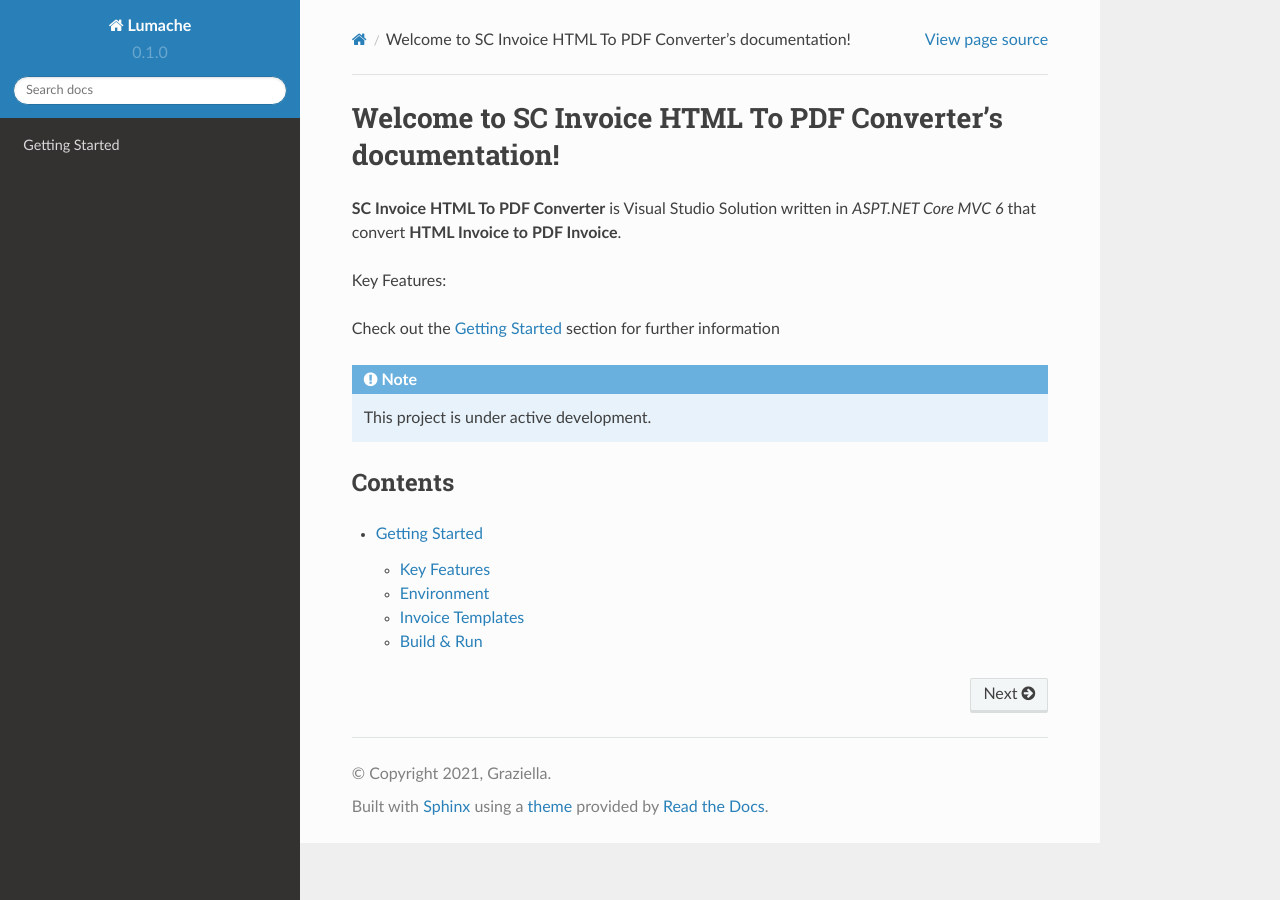
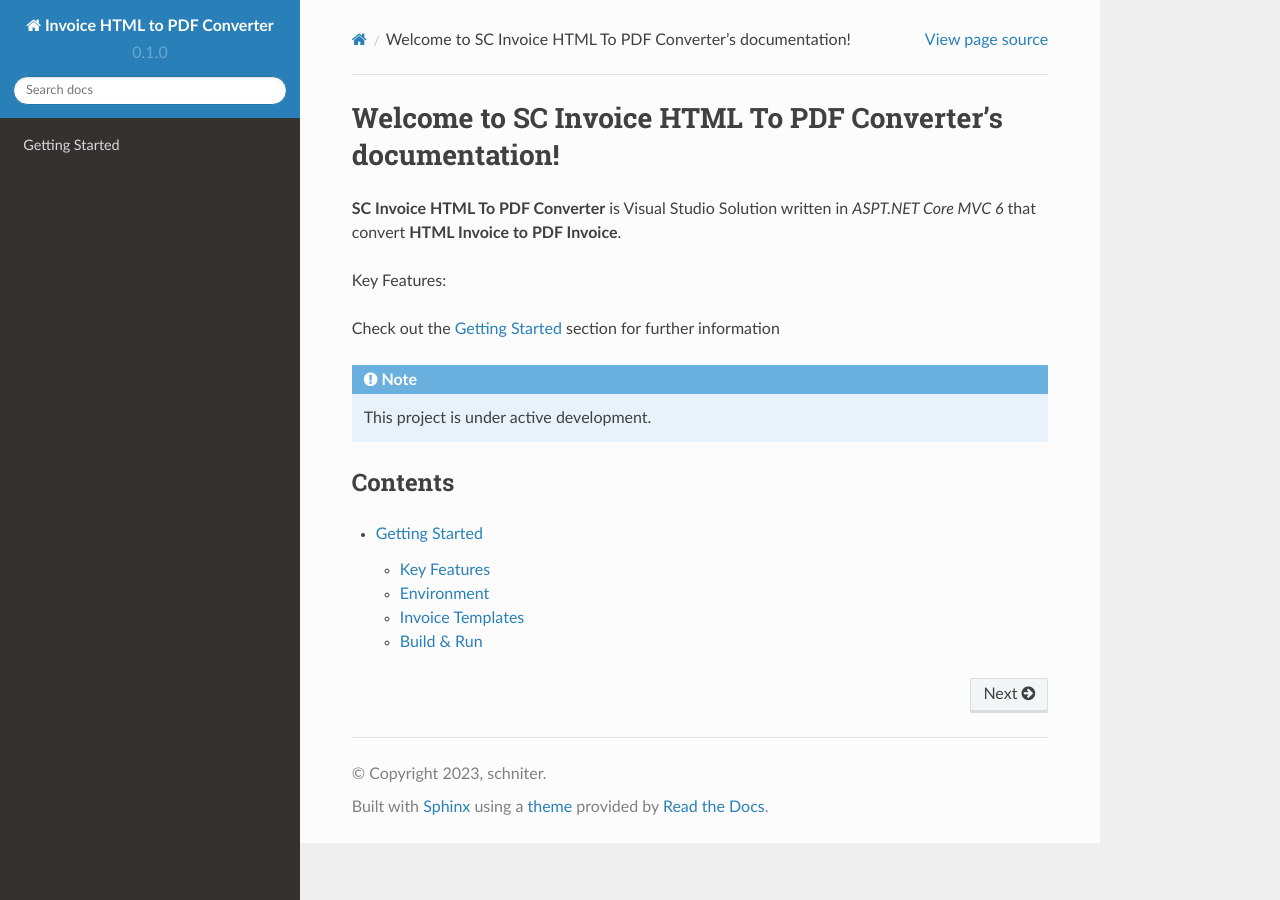
Before and after one commit to chniter/SC.PdfInvoiceMakerDoc, a Sphinx documentation site: the page built from docs/source/index.rst, in a window 1280 px wide. Built offline with Sphinx 7.4.7 and the Read the Docs theme 2.0.0, drawn with Linux system fonts in a browser that asks for light colours.

Commit message:
Update conf.py

```diff
--- a/docs/source/conf.py
+++ b/docs/source/conf.py
@@ -2,9 +2,9 @@
 
 # -- Project information
 
-project = 'Lumache'
-copyright = '2021, Graziella'
-author = 'Graziella'
+project = 'Invoice HTML to PDF Converter'
+copyright = '2023, schniter'
+author = 'schniter'
 
 release = '0.1'
 version = '0.1.0'
```
